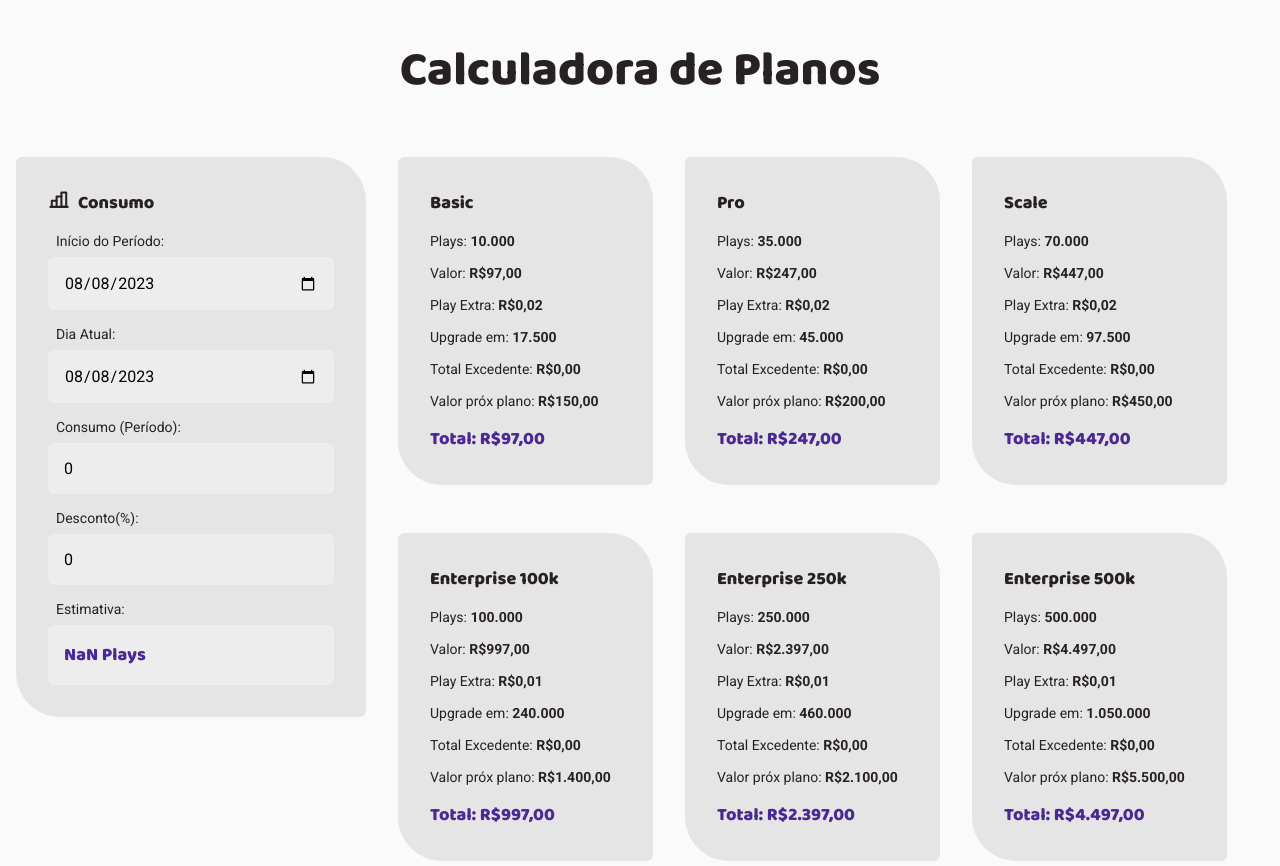
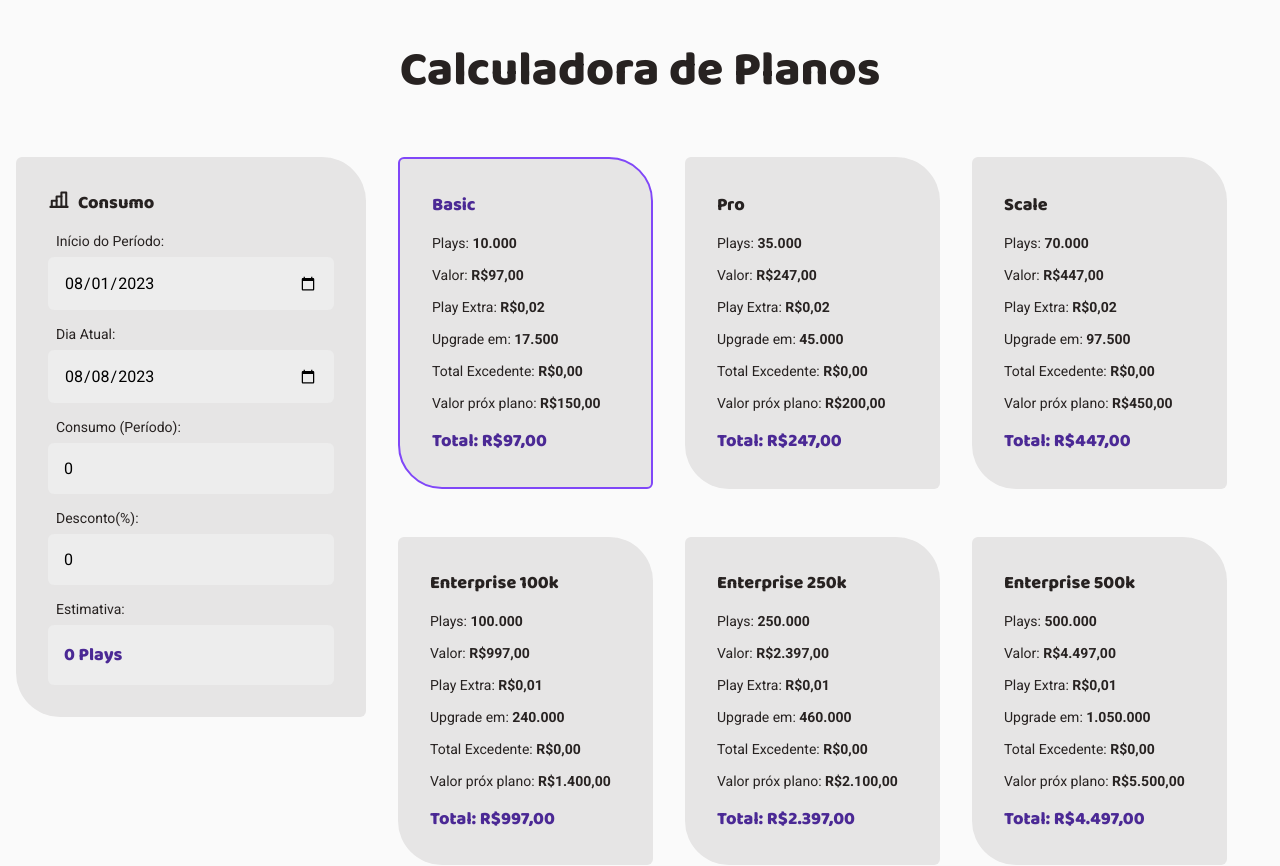
Before and after one commit to LeonardoPess/calculadora-de-planos, a React (Vite) app: page / in a window 1280 px wide. Shown: the top 866 px of the page. Built offline with nearby package versions, Linux system fonts and the light colour scheme.

Commit message:
coloquei a lógica de onde defini o melhor plano na home e coloquei o começo do período para o primeiro dia do mês atual

```diff
--- a/src/components/InformationsPlan/index.tsx
+++ b/src/components/InformationsPlan/index.tsx
@@ -1,5 +1,3 @@
-import { useEffect, useState } from 'react'
-
 import { InformationsPlanContainer } from './styles'
 
 interface InformationsPlanProps {
@@ -11,6 +9,7 @@ interface InformationsPlanProps {
   priceToUpgrade: number
   consumptionEstimate: number
   discount?: number
+  hasBorder?: boolean
 }
 
 export function InformationsPlan({
@@ -22,9 +21,8 @@ export function InformationsPlan({
   priceToUpgrade,
   consumptionEstimate,
   discount = 0,
+  hasBorder,
 }: InformationsPlanProps) {
-  const [isCheapestPlan, setIsCheapestPlan] = useState(false)
-
   const isPlaysAvailableOver = consumptionEstimate > playsAvailable
   const totalExtrasPlays = isPlaysAvailableOver
     ? (consumptionEstimate - playsAvailable) * extraPlaysPrice
@@ -40,51 +38,9 @@ export function InformationsPlan({
     })
   }
 
-  useEffect(() => {
-    setIsCheapestPlan(false)
-    if (name === 'Basic' && consumptionEstimate < 17500) {
-      setIsCheapestPlan(true)
-    } else if (
-      name === 'Pro' &&
-      consumptionEstimate > 17500 &&
-      consumptionEstimate < 45000
-    ) {
-      setIsCheapestPlan(true)
-    } else if (
-      name === 'Scale' &&
-      consumptionEstimate > 45000 &&
-      consumptionEstimate < 97500
-    ) {
-      setIsCheapestPlan(true)
-    } else if (
-      name === 'Enterprise 100k' &&
-      consumptionEstimate > 97500 &&
-      consumptionEstimate < 240000
-    ) {
-      setIsCheapestPlan(true)
-    } else if (
-      name === 'Enterprise 250k' &&
-      consumptionEstimate > 240000 &&
-      consumptionEstimate < 460000
-    ) {
-      setIsCheapestPlan(true)
-    } else if (
-      name === 'Enterprise 500k' &&
-      consumptionEstimate > 460000 &&
-      consumptionEstimate < 1050000
-    ) {
-      setIsCheapestPlan(true)
-    } else if (
-      name === 'Enterprise Unlimited' &&
-      consumptionEstimate > 1050000
-    ) {
-      setIsCheapestPlan(true)
-    }
-  }, [name, consumptionEstimate])
-
   return (
-    <InformationsPlanContainer border={isCheapestPlan}>
-      <h2 className={isCheapestPlan ? 'active' : ''}>{name}</h2>
+    <InformationsPlanContainer border={hasBorder}>
+      <h2 className={hasBorder ? 'active' : ''}>{name}</h2>
       <span>
         Plays: <strong>{playsAvailable.toLocaleString('pt-BR')}</strong>
       </span>
--- a/src/pages/Home/index.tsx
+++ b/src/pages/Home/index.tsx
@@ -82,9 +82,7 @@ interface Plan {
 
 export function Home() {
   const [plansList, setPlansList] = useState<Plan[]>([])
-  const [cycleStatedAt, setCycleStatedAt] = useState(
-    new Date().toJSON().slice(0, 10),
-  )
+  const [cycleStatedAt, setCycleStatedAt] = useState('')
   const [currentDate, setCurrentDate] = useState(
     new Date().toJSON().slice(0, 10),
   )
@@ -93,6 +91,10 @@ export function Home() {
 
   useEffect(() => {
     setPlansList(plans)
+
+    const date = new Date()
+    const firstMonthDayDate = new Date(date.getFullYear(), date.getMonth(), 1)
+    setCycleStatedAt(firstMonthDayDate.toJSON().slice(0, 10))
   }, [])
 
   const timeDiff =
@@ -166,7 +168,47 @@ export function Home() {
             extraPlaysPrice,
             upgradeAt,
             priceToUpgrade,
-          }) => (
+          }) => {
+            let isCheapestPlan = false
+            if (name === 'Basic' && consumptionEstimate < 17500)
+              isCheapestPlan = true
+            if (
+              name === 'Pro' &&
+              consumptionEstimate > 17500 &&
+              consumptionEstimate < 45000
+            )
+              isCheapestPlan = true
+            if (
+              name === 'Scale' &&
+              consumptionEstimate > 45000 &&
+              consumptionEstimate < 97500
+            )
+              isCheapestPlan = true
+            if (
+              name === 'Enterprise 100k' &&
+              consumptionEstimate > 97500 &&
+              consumptionEstimate < 240000
+            )
+              isCheapestPlan = true
+            if (
+              name === 'Enterprise 250k' &&
+              consumptionEstimate > 240000 &&
+              consumptionEstimate < 460000
+            )
+              isCheapestPlan = true
+            if (
+              name === 'Enterprise 500k' &&
+              consumptionEstimate > 460000 &&
+              consumptionEstimate < 1050000
+            )
+              isCheapestPlan = true
+            if (
+              name === 'Enterprise Unlimited' &&
+              consumptionEstimate > 1050000
+            )
+              isCheapestPlan = true
+
+            return (
               <InformationsPlan
                 key={id}
                 name={name}
@@ -177,8 +219,10 @@ export function Home() {
                 priceToUpgrade={priceToUpgrade}
                 consumptionEstimate={consumptionEstimate}
                 discount={discount}
+                hasBorder={isCheapestPlan}
               />
-          ),
+            )
+          },
         )}
       </div>
     </HomeContainer>
```
Lines whose indentation alone changed are shown as unchanged.
